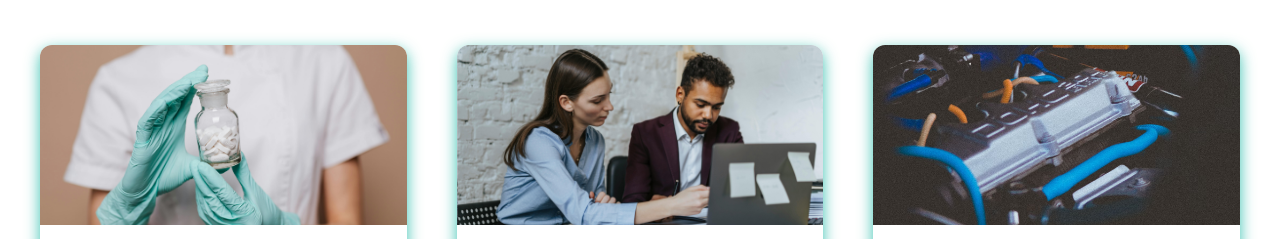
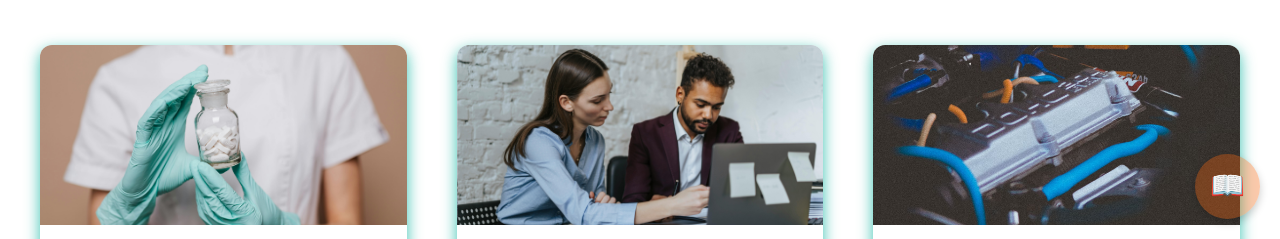
Before and after one commit to rubn1412/CEMPROZA, a plain HTML site: page index.html in a window 1280 px wide. Shown: the part 561-800 px from the top of the page. Drawn offline with Linux system fonts and the light colour scheme.

Commit message:
Update Index.css

```diff
--- a/Index.css
+++ b/Index.css
@@ -462,6 +462,32 @@ footer {
 footer p {
     margin: 5px 0;
 }
+.boton-flotante-manual {
+    position: fixed;
+    bottom: 20px;
+    right: 20px;
+    background-color: rgba(243, 100, 17, 0.348);
+    color: white;
+    font-size: 28px;
+    padding: 10px 15px;
+    border-radius: 50%;
+    box-shadow: 0 4px 8px rgba(0, 0, 0, 0.2);
+    display: flex;
+    align-items: center;
+    justify-content: center;
+    text-decoration: none;
+    z-index: 1000;
+    transition: background-color 0.3s ease, transform 0.3s ease;
+}
+
+.boton-flotante-manual:hover {
+    background-color: rgba(164, 67, 11, 0.348);
+    transform: scale(1.1);
+}
+
+.boton-flotante-manual .icono-libro {
+    font-size: 24px;
+}
 /* --- Media Queries (Responsividad) --- */
 @media (max-width: 1100px) {
     .imagen-hero {
```
